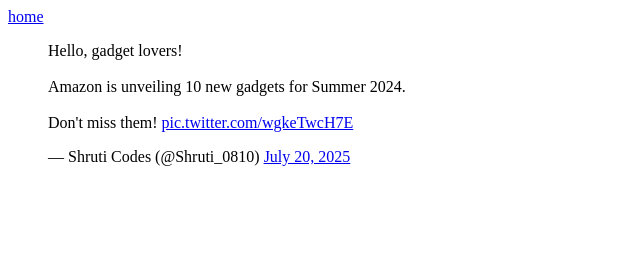
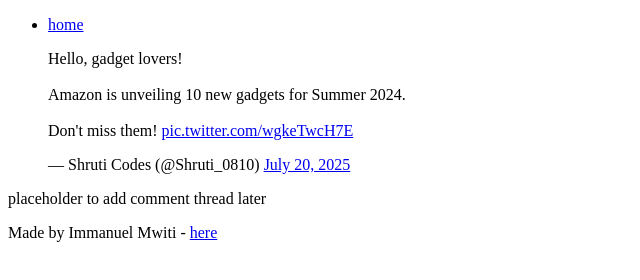
Before and after one commit to Immah94311/My_First_Portfolio, a plain HTML site: page html_basic/tweets.html in a window 1280 px wide. Shown: the whole page, without its empty margins (0-640 px from the left). Drawn offline with Linux system fonts and the light colour scheme.

Commit message:
fourth commit

```diff
--- a/html_basic/tweets.html
+++ b/html_basic/tweets.html
@@ -6,10 +6,28 @@
     <title>My first portfolio</title>
 </head>
 <body>
+    <header>
+        <ul>
+            <li><a href="index.html">home</a></li>
 
-    <a href="index.html">home</a>
+        </ul>
+    </header>
+    <main>
+        <article>
+            <blockquote class="twitter-tweet"><p lang="en" dir="ltr">Hello, gadget lovers!<br><br>Amazon is unveiling 10 new gadgets for Summer 2024.<br><br>Don&#39;t miss them! <a href="https://t.co/wgkeTwcH7E">pic.twitter.com/wgkeTwcH7E</a></p>&mdash; Shruti Codes (@Shruti_0810) <a href="https://twitter.com/Shruti_0810/status/1946871783736717399?ref_src=twsrc%5Etfw">July 20, 2025</a></blockquote> <script async src="https://platform.twitter.com/widgets.js" charset="utf-8"></script>
+        </article>
+        <aside>
+            <p>placeholder to add comment thread later</p>
+        </aside>
 
-    <blockquote class="twitter-tweet"><p lang="en" dir="ltr">Hello, gadget lovers!<br><br>Amazon is unveiling 10 new gadgets for Summer 2024.<br><br>Don&#39;t miss them! <a href="https://t.co/wgkeTwcH7E">pic.twitter.com/wgkeTwcH7E</a></p>&mdash; Shruti Codes (@Shruti_0810) <a href="https://twitter.com/Shruti_0810/status/1946871783736717399?ref_src=twsrc%5Etfw">July 20, 2025</a></blockquote> <script async src="https://platform.twitter.com/widgets.js" charset="utf-8"></script>
+    </main>
+    <footer>
+        <p>Made by Immanuel Mwiti - <a href="https://github.com/Immah94311" target="_blank">here</a></p>
+    </footer>
+
+
+
+
 
 </body>
 </html>
```
Also changed, not shown: html_basic/index.html (+12 -1 lines).
